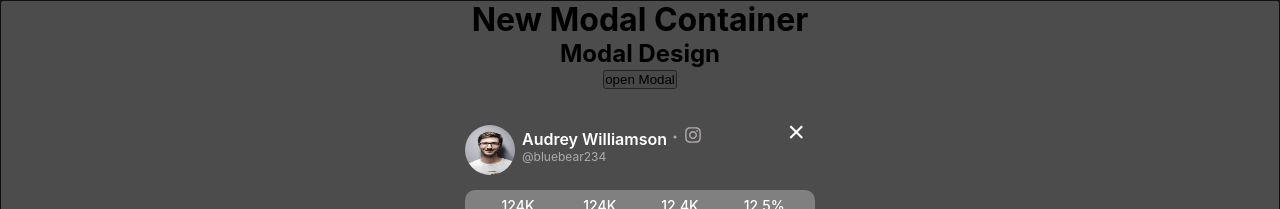
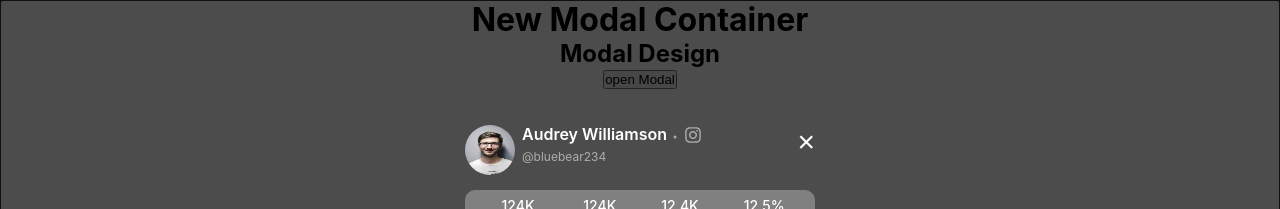
Before and after one commit to Zaibi727/Collection-of-Designs, a React (Create React App) app: page / in a window 1280 px wide. Shown: the top 209 px of the page. Built offline with nearby package versions, Linux system fonts and the light colour scheme.

Commit message:
Update NewModal.module.css

```diff
--- a/src/components/NewModalSlider/NewModal.module.css
+++ b/src/components/NewModalSlider/NewModal.module.css
@@ -19,8 +19,6 @@ button:focus {
     background-color: transparent!important;
     border: none;
     font-size: 30px;
-    margin-top: -10px;
-    margin-right: 10px;
     color: white;
 }
 .modal{
@@ -106,7 +104,7 @@ margin-right: 50px !important;
     font-weight: 600;
     position: relative;
     color: white;
-    margin-top: -5px;
+    top: -5px;
 }
 .instaIcon{
     font-size: 20px;
```
